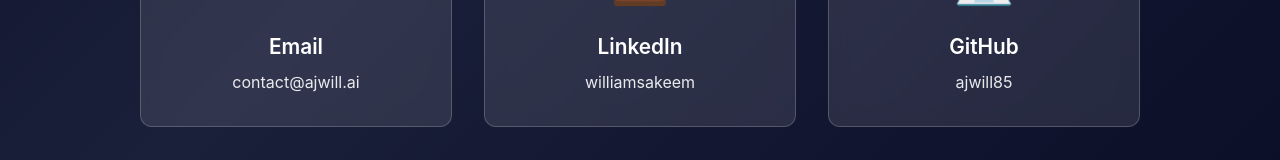
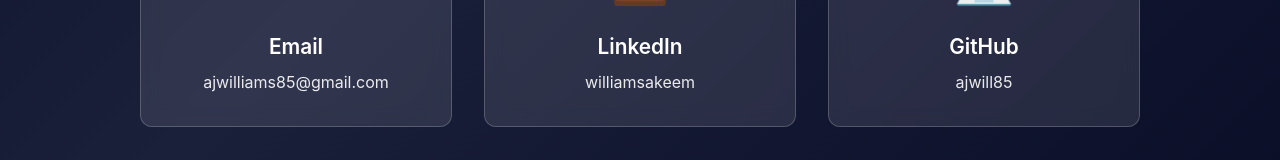
Before and after one commit to ajwill85/my_personal_website, a React (Vite) app in the folder portfolio-site/: page / in a window 1280 px wide. Shown: the part 7121-7281 px from the top of the page. Built offline with nearby package versions, Linux system fonts and the light colour scheme; no server answers.

Commit message:
Revert email to ajwilliams85@gmail.com

```diff
--- a/portfolio-site/src/components/Contact.jsx
+++ b/portfolio-site/src/components/Contact.jsx
@@ -147,10 +147,10 @@
           </div>
 
           <div className="contact-methods">
-            <a href="mailto:contact@ajwill.ai" className="contact-card">
+            <a href="mailto:ajwilliams85@gmail.com" className="contact-card">
               <div className="contact-icon">✉️</div>
               <h3>Email</h3>
-              <p>contact@ajwill.ai</p>
+              <p>ajwilliams85@gmail.com</p>
             </a>
 
             <a href="https://linkedin.com/in/williamsakeem" target="_blank" rel="noopener noreferrer" className="contact-card">
```
